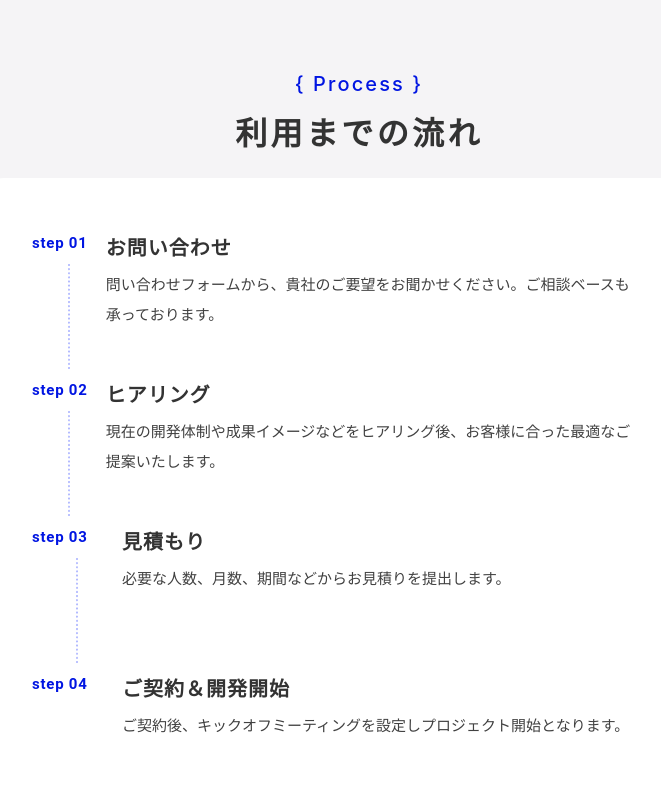
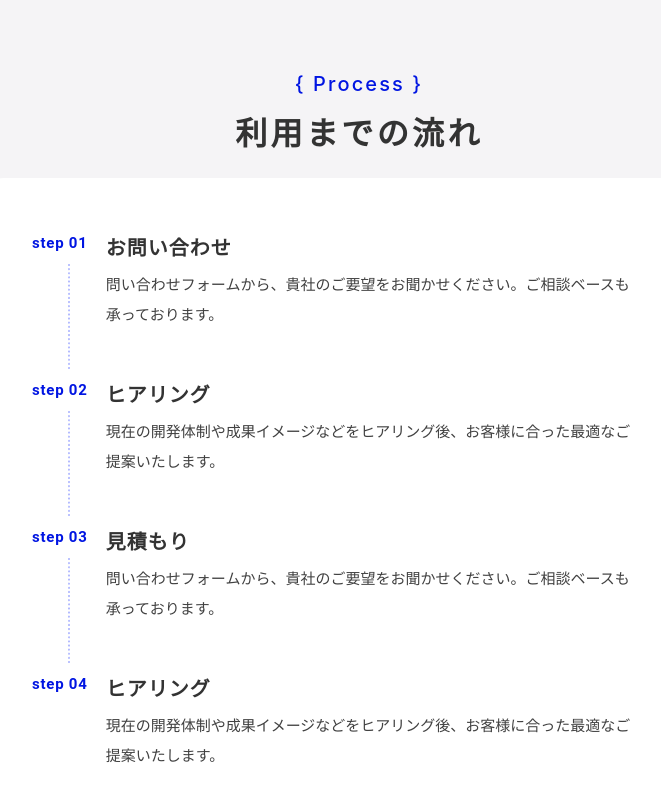
Before and after one commit to kashif-zia/Studio-Development-Hub, a React (Create React App) app: page / in a window 1280 px wide. Shown: the part 3762-4562 px from the top of the page, without its empty margins (281-942 px from the left). Built offline with nearby package versions, Linux system fonts and the light colour scheme.

Commit message:
small changes

```diff
--- a/src/components/SectionMain/index.js
+++ b/src/components/SectionMain/index.js
@@ -353,7 +353,7 @@ export default function index() {
                   <div className='process-content-left'>
                     <div className='process-step'>
                       <div className="step-title">
-                      <h4> step 01</h4>
+                      <h5>step 01</h5>
                       <div className='line-img'>
                         <img src={lineImage} alt='image' />
                       </div>
@@ -369,7 +369,7 @@ export default function index() {
                     </div>
                     <div className='process-step'>
                       <div className="step-title">
-                      <h4> step 02</h4>
+                      <h5>step 02</h5>
                       <div className='line-img'>
                         <img src={lineImage} alt='image' />
                       </div>
@@ -385,31 +385,31 @@ export default function index() {
                     </div>
                     <div className='process-step'>
                       <div className="step-title">
-                      <h4> step 03</h4>
+                      <h5>step 03</h5>
                       <div className='line-img'>
                         <img src={lineImage} alt='image' />
                       </div>
-
                       </div>
                       <div>
                         <div className='step-content-title'>
-                          <h4>見積もり　</h4>
+                          <h4>見積もり</h4>
                         </div>
                         <div className='step-content-desc'>
-                          <p>必要な人数、月数、期間などからお見積りを提出します。</p>
+                          <p>問い合わせフォームから、貴社のご要望をお聞かせください。ご相談ベースも承っております。</p>
                         </div>
                       </div>
                     </div>
                     <div className='process-step'>
                       <div className="step-title">
-                      <h4> step 04</h4>
+                      <h5>step 04</h5>
+
                       </div>
                       <div>
                         <div className='step-content-title'>
-                          <h4>ご契約＆開発開始</h4>
+                          <h4>ヒアリング</h4>
                         </div>
                         <div className='step-content-desc'>
-                          <p>ご契約後、キックオフミーティングを設定しプロジェクト開始となります。</p>
+                          <p>現在の開発体制や成果イメージなどをヒアリング後、お客様に合った最適なご提案いたします。</p>
                         </div>
                       </div>
                     </div>
--- a/src/components/SectionMain/style.scss
+++ b/src/components/SectionMain/style.scss
@@ -564,35 +564,25 @@
 
   }
 
-  .process-content {
+  .process-content{
     padding: 56px 110px 71px 56px;
     border-radius: 27.5px;
     background: #fff;
     width: 766px;
     height: auto;
     margin: 0px auto;
-
-    .process-step h4 {
-      color: #0015e2;
-      font-family: Roboto;
-      font-size: 15px;
-      font-style: normal;
-      font-weight: 600;
-      letter-spacing: 0.75px;
-    }
-
     .line-img {
       display: flex;
       justify-content: center;
       margin: 12px 0px;
     }
-  }
 
-  .process-content-right {
-    .process-step-content {
-      margin: 0px 0px 64px 23px;
-    }
-  }
+
+  // .process-content-right {
+  //   .process-step-content {
+  //     margin: 0px 0px 64px 23px;
+  //   }
+  // }
    .process-content-left {
      .process-step {
        display: flex;
@@ -619,7 +609,16 @@
           line-height: 30px;
           margin-bottom: 0px;
         }
+           .process-step h5{
+             color: #0015e2;
+             font-family: Roboto;
+             font-size: 15px;
+             font-style: normal;
+             font-weight: 600;
+             letter-spacing: 0.75px;
+           }
    }
+  }
 }
 
 .sdh-mv {
```
